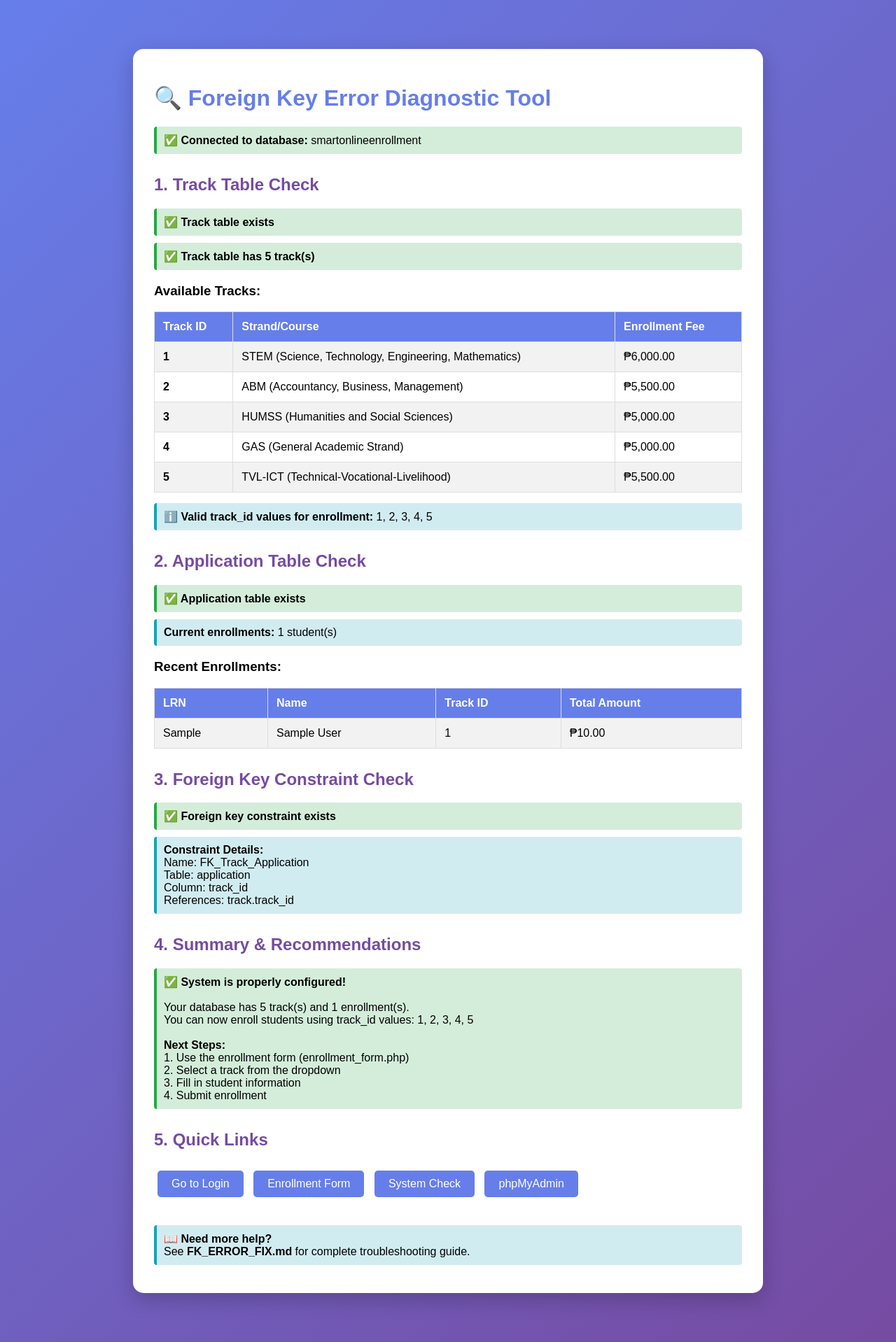
After one commit to CaiTzy/CD-Discount-Calculator-, a PHP site: page /diagnose_fk_error.php in a window 1280 px wide. The commit adds this page. Shown: the whole page at 70% size. Run offline with PHP 8.4, Linux system fonts and the light colour scheme; data comes from the database, SQL or seed files in the repository; tables that the repository leaves empty hold one stand-in row (values such as "Sample post").

Commit message:
Add track management system and fix foreign key constraint errors
Co-authored-by: CaiTzy <194891314+CaiTzy@users.noreply.github.com>

```diff
--- /dev/null
+++ b/diagnose_fk_error.php
@@ -0,0 +1,344 @@
+<?php
+/**
+ * Foreign Key Error Diagnostic Tool
+ *
+ * This script helps diagnose and fix foreign key constraint errors
+ * in the Smart Online Enrollment System.
+ *
+ * Usage: Place in your htdocs folder and access via browser
+ */
+
+error_reporting(E_ALL);
+ini_set('display_errors', 1);
+
+// Database configuration
+$host = "localhost";
+$username = "root";
+$password = "";
+$database = "smartonlineenrollment";  // Change if your database name is different
+
+?>
+<!DOCTYPE html>
+<html lang="en">
+<head>
+    <meta charset="UTF-8">
+    <meta name="viewport" content="width=device-width, initial-scale=1.0">
+    <title>Foreign Key Error Diagnostic</title>
+    <style>
+        body {
+            font-family: Arial, sans-serif;
+            max-width: 900px;
+            margin: 50px auto;
+            padding: 20px;
+            background: linear-gradient(135deg, #667eea 0%, #764ba2 100%);
+        }
+        .container {
+            background: white;
+            padding: 30px;
+            border-radius: 15px;
+            box-shadow: 0 10px 30px rgba(0,0,0,0.2);
+        }
+        h1 { color: #667eea; }
+        h2 { color: #764ba2; margin-top: 30px; }
+        .success {
+            background: #d4edda;
+            border-left: 4px solid #28a745;
+            padding: 10px;
+            margin: 10px 0;
+            border-radius: 4px;
+        }
+        .error {
+            background: #f8d7da;
+            border-left: 4px solid #dc3545;
+            padding: 10px;
+            margin: 10px 0;
+            border-radius: 4px;
+        }
+        .warning {
+            background: #fff3cd;
+            border-left: 4px solid #ffc107;
+            padding: 10px;
+            margin: 10px 0;
+            border-radius: 4px;
+        }
+        .info {
+            background: #d1ecf1;
+            border-left: 4px solid #17a2b8;
+            padding: 10px;
+            margin: 10px 0;
+            border-radius: 4px;
+        }
+        table {
+            width: 100%;
+            border-collapse: collapse;
+            margin: 15px 0;
+        }
+        th, td {
+            border: 1px solid #ddd;
+            padding: 12px;
+            text-align: left;
+        }
+        th {
+            background-color: #667eea;
+            color: white;
+        }
+        tr:nth-child(even) {
+            background-color: #f2f2f2;
+        }
+        pre {
+            background: #f4f4f4;
+            padding: 15px;
+            border-radius: 5px;
+            overflow-x: auto;
+            border-left: 4px solid #667eea;
+        }
+        .button {
+            display: inline-block;
+            padding: 10px 20px;
+            background: #667eea;
+            color: white;
+            text-decoration: none;
+            border-radius: 5px;
+            margin: 10px 5px;
+        }
+        .button:hover {
+            background: #764ba2;
+        }
+        .fix-button {
+            background: #28a745;
+            color: white;
+            border: none;
+            padding: 10px 20px;
+            border-radius: 5px;
+            cursor: pointer;
+            font-size: 16px;
+        }
+        .fix-button:hover {
+            background: #218838;
+        }
+    </style>
+</head>
+<body>
+    <div class="container">
+        <h1>🔍 Foreign Key Error Diagnostic Tool</h1>
+
+        <?php
+        // Try to connect to database
+        $conn = @new mysqli($host, $username, $password, $database);
+
+        if ($conn->connect_error) {
+            echo "<div class='error'>";
+            echo "<strong>❌ Database Connection Failed!</strong><br>";
+            echo "Error: " . htmlspecialchars($conn->connect_error) . "<br><br>";
+            echo "<strong>Possible causes:</strong><br>";
+            echo "1. Database '$database' doesn't exist<br>";
+            echo "2. MySQL server is not running<br>";
+            echo "3. Wrong credentials<br><br>";
+            echo "<strong>Solution:</strong><br>";
+            echo "1. Start MySQL in XAMPP Control Panel<br>";
+            echo "2. Create database: <code>CREATE DATABASE $database;</code><br>";
+            echo "3. Import schema.sql file<br>";
+            echo "</div>";
+            exit();
+        }
+
+        echo "<div class='success'><strong>✅ Connected to database:</strong> $database</div>";
+
+        // Check Track table
+        echo "<h2>1. Track Table Check</h2>";
+
+        $table_check = $conn->query("SHOW TABLES LIKE 'Track'");
+
+        if ($table_check->num_rows == 0) {
+            echo "<div class='error'>";
+            echo "<strong>❌ Track table doesn't exist!</strong><br><br>";
+            echo "The Track table is required for foreign key relationships.<br>";
+            echo "<strong>Solution:</strong> Import the schema.sql file from the repository.";
+            echo "</div>";
+        } else {
+            echo "<div class='success'><strong>✅ Track table exists</strong></div>";
+
+            // Check if Track table has data
+            $count_query = $conn->query("SELECT COUNT(*) as count FROM Track");
+            $count_row = $count_query->fetch_assoc();
+            $track_count = $count_row['count'];
+
+            if ($track_count == 0) {
+                echo "<div class='error'>";
+                echo "<strong>❌ CRITICAL: Track table is EMPTY!</strong><br><br>";
+                echo "This is the main cause of the foreign key constraint error.<br>";
+                echo "You cannot enroll students if there are no tracks/programs available.<br><br>";
+                echo "<strong>Solution:</strong> Insert tracks using the SQL below.";
+                echo "</div>";
+
+                echo "<div class='warning'>";
+                echo "<h3>Run this SQL in phpMyAdmin:</h3>";
+                echo "<pre>INSERT INTO `Track` (`strand_course`, `enrollment_fee`) VALUES
+('STEM (Science, Technology, Engineering, Mathematics)', 6000.00),
+('ABM (Accountancy, Business, Management)', 5500.00),
+('HUMSS (Humanities and Social Sciences)', 5000.00),
+('GAS (General Academic Strand)', 5000.00),
+('TVL-ICT (Technical-Vocational-Livelihood)', 5500.00);</pre>";
+
+                // Auto-fix button
+                if (isset($_POST['auto_fix_tracks'])) {
+                    $insert_sql = "INSERT INTO `Track` (`strand_course`, `enrollment_fee`) VALUES
+                    ('STEM (Science, Technology, Engineering, Mathematics)', 6000.00),
+                    ('ABM (Accountancy, Business, Management)', 5500.00),
+                    ('HUMSS (Humanities and Social Sciences)', 5000.00),
+                    ('GAS (General Academic Strand)', 5000.00),
+                    ('TVL-ICT (Technical-Vocational-Livelihood)', 5500.00)";
+
+                    if ($conn->query($insert_sql)) {
+                        echo "<div class='success'><strong>✅ Tracks inserted successfully!</strong> Refresh the page to see them.</div>";
+                    } else {
+                        echo "<div class='error'><strong>❌ Error inserting tracks:</strong> " . htmlspecialchars($conn->error) . "</div>";
+                    }
+                }
+
+                echo "<form method='POST'>";
+                echo "<button type='submit' name='auto_fix_tracks' class='fix-button'>🔧 Auto-Fix: Insert Tracks Now</button>";
+                echo "</form>";
+                echo "</div>";
+
+            } else {
+                echo "<div class='success'><strong>✅ Track table has $track_count track(s)</strong></div>";
+
+                // Display available tracks
+                echo "<h3>Available Tracks:</h3>";
+                echo "<table>";
+                echo "<tr><th>Track ID</th><th>Strand/Course</th><th>Enrollment Fee</th></tr>";
+
+                $tracks_query = $conn->query("SELECT track_id, strand_course, enrollment_fee FROM Track ORDER BY track_id");
+                while ($track = $tracks_query->fetch_assoc()) {
+                    echo "<tr>";
+                    echo "<td><strong>" . htmlspecialchars($track['track_id']) . "</strong></td>";
+                    echo "<td>" . htmlspecialchars($track['strand_course']) . "</td>";
+                    echo "<td>₱" . number_format($track['enrollment_fee'], 2) . "</td>";
+                    echo "</tr>";
+                }
+                echo "</table>";
+
+                echo "<div class='info'>";
+                echo "<strong>ℹ️ Valid track_id values for enrollment:</strong> ";
+                $tracks_query->data_seek(0);
+                $ids = [];
+                while ($track = $tracks_query->fetch_assoc()) {
+                    $ids[] = $track['track_id'];
+                }
+                echo implode(", ", $ids);
+                echo "</div>";
+            }
+        }
+
+        // Check Application table
+        echo "<h2>2. Application Table Check</h2>";
+
+        $app_check = $conn->query("SHOW TABLES LIKE 'Application'");
+
+        if ($app_check->num_rows == 0) {
+            echo "<div class='error'>";
+            echo "<strong>❌ Application table doesn't exist!</strong><br>";
+            echo "Import the schema.sql file to create it.";
+            echo "</div>";
+        } else {
+            echo "<div class='success'><strong>✅ Application table exists</strong></div>";
+
+            $app_count_query = $conn->query("SELECT COUNT(*) as count FROM Application");
+            $app_count_row = $app_count_query->fetch_assoc();
+            $app_count = $app_count_row['count'];
+
+            echo "<div class='info'><strong>Current enrollments:</strong> $app_count student(s)</div>";
+
+            if ($app_count > 0) {
+                echo "<h3>Recent Enrollments:</h3>";
+                echo "<table>";
+                echo "<tr><th>LRN</th><th>Name</th><th>Track ID</th><th>Total Amount</th></tr>";
+
+                $recent = $conn->query("SELECT lrn, first_name, last_name, track_id, total_amount FROM Application ORDER BY created_at DESC LIMIT 5");
+                while ($enrollment = $recent->fetch_assoc()) {
+                    echo "<tr>";
+                    echo "<td>" . htmlspecialchars($enrollment['lrn']) . "</td>";
+                    echo "<td>" . htmlspecialchars($enrollment['first_name'] . ' ' . $enrollment['last_name']) . "</td>";
+                    echo "<td>" . htmlspecialchars($enrollment['track_id']) . "</td>";
+                    echo "<td>₱" . number_format($enrollment['total_amount'], 2) . "</td>";
+                    echo "</tr>";
+                }
+                echo "</table>";
+            }
+        }
+
+        // Check foreign key constraints
+        echo "<h2>3. Foreign Key Constraint Check</h2>";
+
+        $fk_query = $conn->query("
+            SELECT
+                CONSTRAINT_NAME,
+                TABLE_NAME,
+                COLUMN_NAME,
+                REFERENCED_TABLE_NAME,
+                REFERENCED_COLUMN_NAME
+            FROM
+                information_schema.KEY_COLUMN_USAGE
+            WHERE
+                REFERENCED_TABLE_SCHEMA = '$database'
+                AND TABLE_NAME = 'Application'
+                AND CONSTRAINT_NAME = 'FK_Track_Application'
+        ");
+
+        if ($fk_query && $fk_query->num_rows > 0) {
+            $fk = $fk_query->fetch_assoc();
+            echo "<div class='success'><strong>✅ Foreign key constraint exists</strong></div>";
+            echo "<div class='info'>";
+            echo "<strong>Constraint Details:</strong><br>";
+            echo "Name: " . htmlspecialchars($fk['CONSTRAINT_NAME']) . "<br>";
+            echo "Table: " . htmlspecialchars($fk['TABLE_NAME']) . "<br>";
+            echo "Column: " . htmlspecialchars($fk['COLUMN_NAME']) . "<br>";
+            echo "References: " . htmlspecialchars($fk['REFERENCED_TABLE_NAME']) . "." . htmlspecialchars($fk['REFERENCED_COLUMN_NAME']) . "<br>";
+            echo "</div>";
+        } else {
+            echo "<div class='warning'><strong>⚠️ Foreign key constraint not found</strong></div>";
+        }
+
+        // Summary and recommendations
+        echo "<h2>4. Summary & Recommendations</h2>";
+
+        if ($track_count == 0) {
+            echo "<div class='error'>";
+            echo "<strong>❌ ACTION REQUIRED</strong><br><br>";
+            echo "Your Track table is empty. This is causing the foreign key constraint error.<br>";
+            echo "You MUST insert tracks before you can enroll students.<br><br>";
+            echo "<strong>Next Steps:</strong><br>";
+            echo "1. Click the 'Auto-Fix: Insert Tracks Now' button above, OR<br>";
+            echo "2. Run the INSERT SQL in phpMyAdmin, OR<br>";
+            echo "3. Re-import the complete schema.sql file<br>";
+            echo "</div>";
+        } else {
+            echo "<div class='success'>";
+            echo "<strong>✅ System is properly configured!</strong><br><br>";
+            echo "Your database has $track_count track(s) and $app_count enrollment(s).<br>";
+            echo "You can now enroll students using track_id values: " . implode(", ", $ids) . "<br><br>";
+            echo "<strong>Next Steps:</strong><br>";
+            echo "1. Use the enrollment form (enrollment_form.php)<br>";
+            echo "2. Select a track from the dropdown<br>";
+            echo "3. Fill in student information<br>";
+            echo "4. Submit enrollment<br>";
+            echo "</div>";
+        }
+
+        $conn->close();
+        ?>
+
+        <h2>5. Quick Links</h2>
+        <a href="index.php" class="button">Go to Login</a>
+        <a href="enrollment_form.php" class="button">Enrollment Form</a>
+        <a href="check_system.php" class="button">System Check</a>
+        <a href="http://localhost/phpmyadmin" class="button" target="_blank">phpMyAdmin</a>
+
+        <div class="info" style="margin-top: 30px;">
+            <strong>📖 Need more help?</strong><br>
+            See <strong>FK_ERROR_FIX.md</strong> for complete troubleshooting guide.
+        </div>
+    </div>
+</body>
+</html>
```
Also changed, not shown: FK_ERROR_FIX.md (added, +234 -0 lines), enrollment_form.php (+33 -4 lines).
